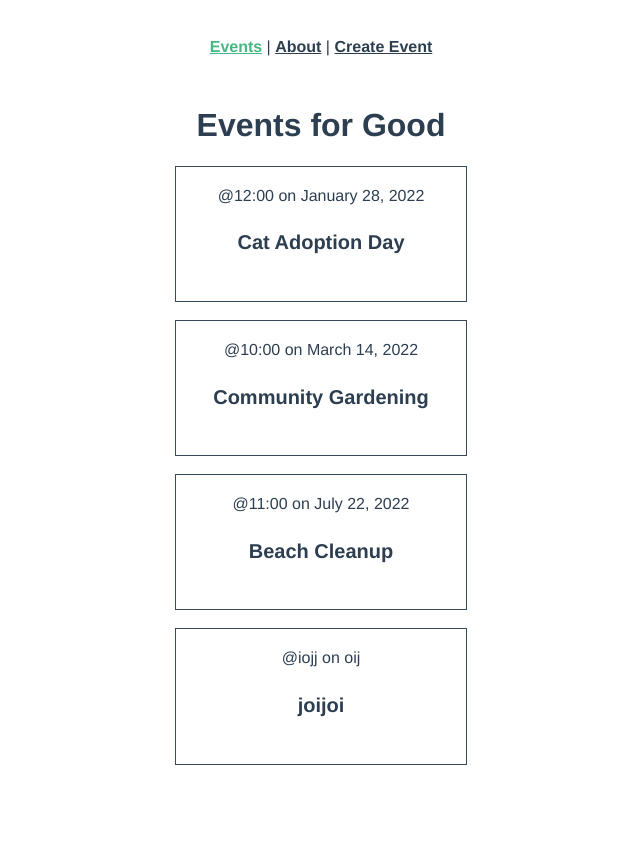
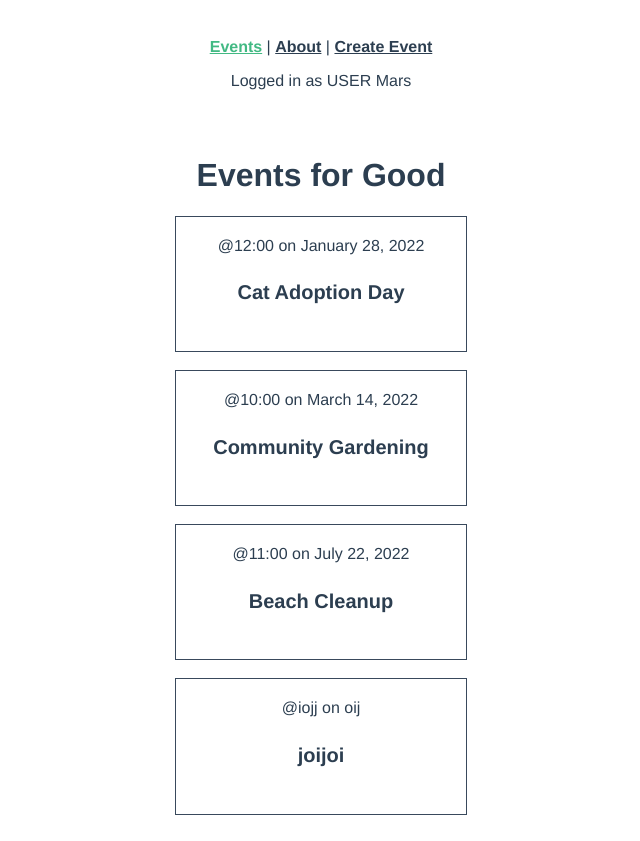
Before and after one commit to hsimao/pinia, a Vue app: page / in a window 1280 px wide. Shown: the whole page, without its empty margins (319-959 px from the left). Before the commit the page ends 800 px from the top, so only its background shows below. Built offline with nearby package versions, Linux system fonts and the light colour scheme; data requests are answered from the project's data file.

Commit message:
feat: set event、user state default data

```diff
--- a/src/App.vue
+++ b/src/App.vue
@@ -1,3 +1,9 @@
+<script setup>
+import { useUserStore } from "./stores/UserStore";
+
+const userStore = useUserStore();
+</script>
+
 <template>
   <div id="app">
     <div id="nav">
@@ -5,6 +11,7 @@
       <router-link :to="{ name: 'About' }">About</router-link>
       |
       <router-link :to="{ name: 'EventCreate' }">Create Event</router-link>
+      <p>Logged in as USER {{ userStore.user }}</p>
     </div>
     <router-view />
   </div>
@@ -61,7 +68,7 @@ input {
   margin-bottom: 24px;
 }
 
-input[type='text'] {
+input[type="text"] {
   padding: 0px 10px;
 }
 
--- a/src/stores/UserStore.js
+++ b/src/stores/UserStore.js
@@ -1,3 +1,7 @@
 import { defineStore } from "pinia";
 
-const useUserStore = defineStore("UserStore", {});
+export const useUserStore = defineStore("UserStore", {
+  state: () => ({
+    user: "Mars"
+  })
+});
```
Also changed, not shown: src/stores/EventStore.js (+6 -1 lines).
